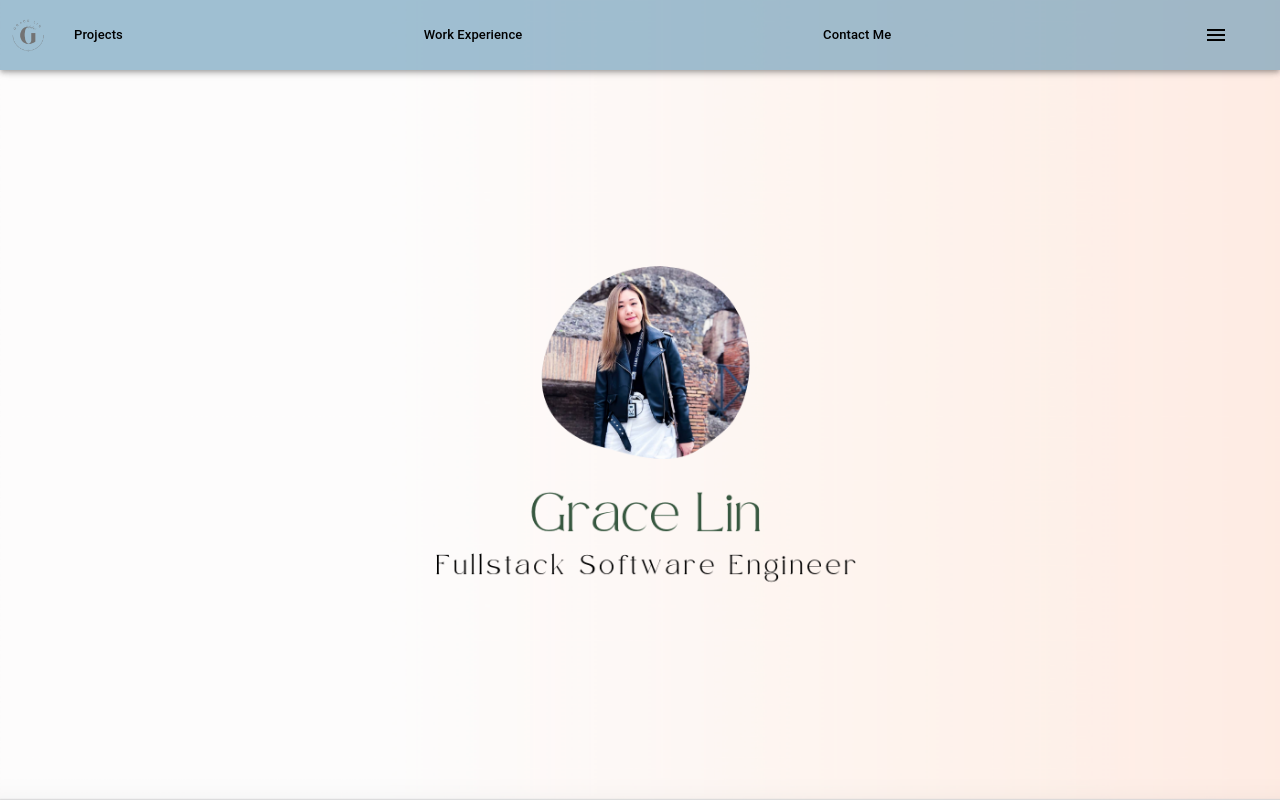
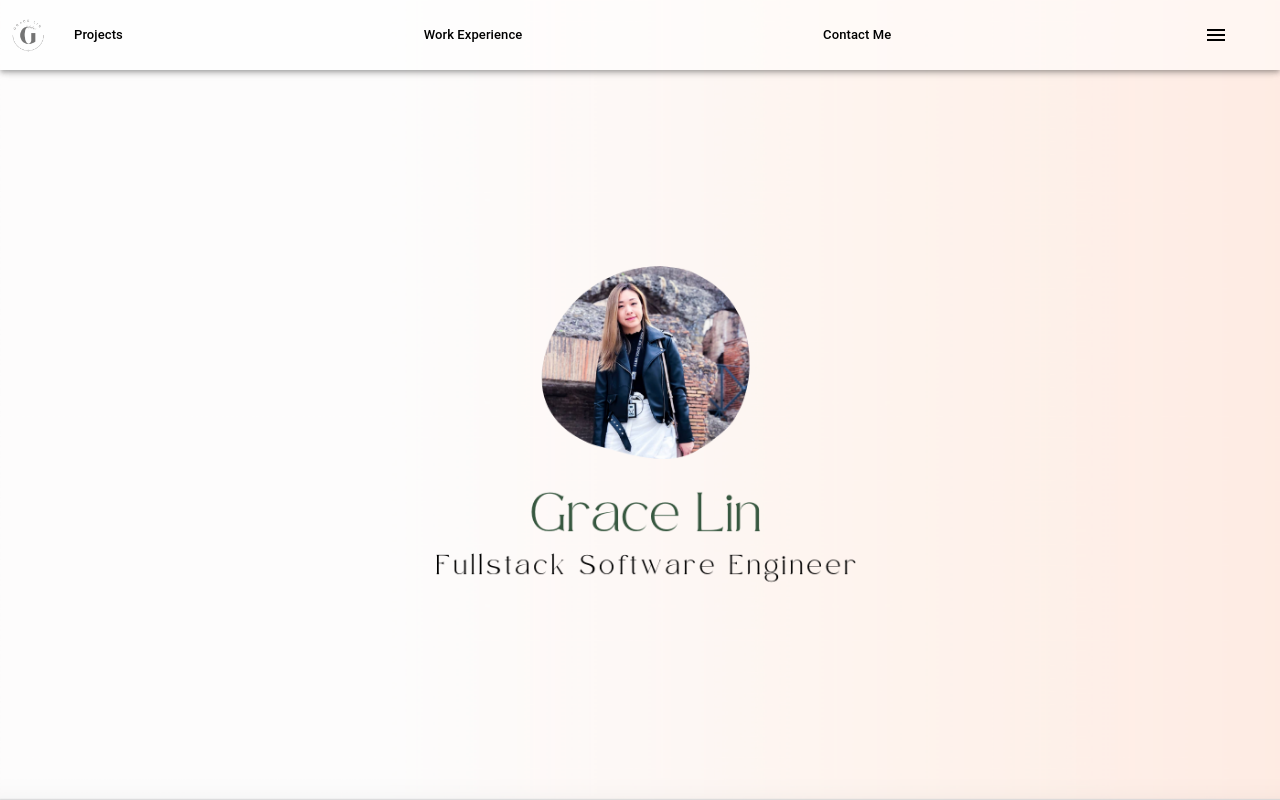
Before and after one commit to gracelin95/Grace-Portfolio, a React (Create React App) app: page /projects in a window 1280 px wide. Shown: the top 800 px of the page. Built offline with nearby package versions, Linux system fonts and the light colour scheme.

Commit message:
updated: navbar colors

```diff
--- a/src/components/Navbar.js
+++ b/src/components/Navbar.js
@@ -43,10 +43,10 @@ const useStyles = makeStyles((theme) => ({
     fontSize: 13,
   },
   appBarTransparent: {
-    backgroundColor: "rgba(67,129,168,0.5)",
+    backgroundColor: "rgba(255,255,255,0.5)",
   },
   appBarSolid: {
-    backgroundColor: "rgba(67,129,169)",
+    backgroundColor: "#F1D8C6",
   },
 }));
 
```
